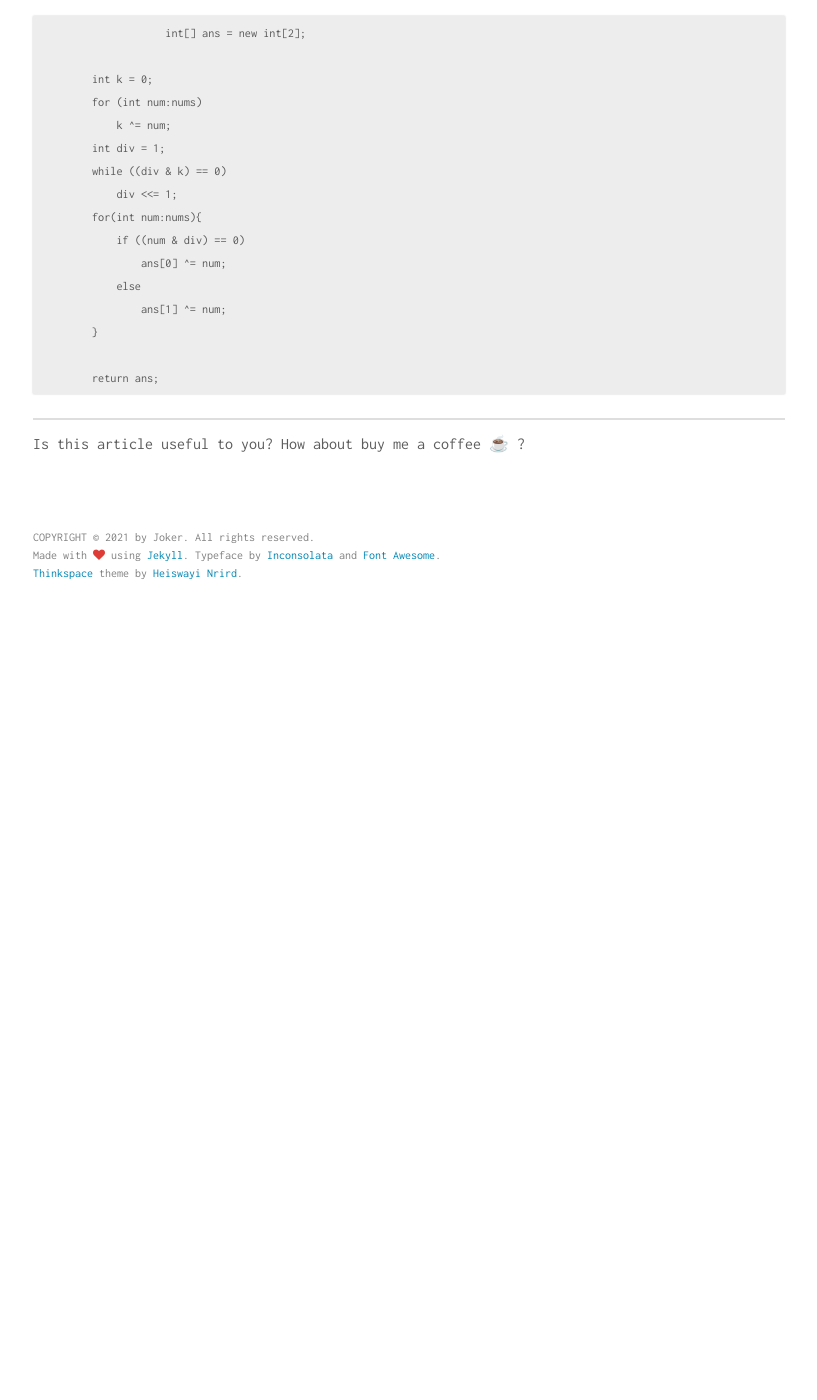
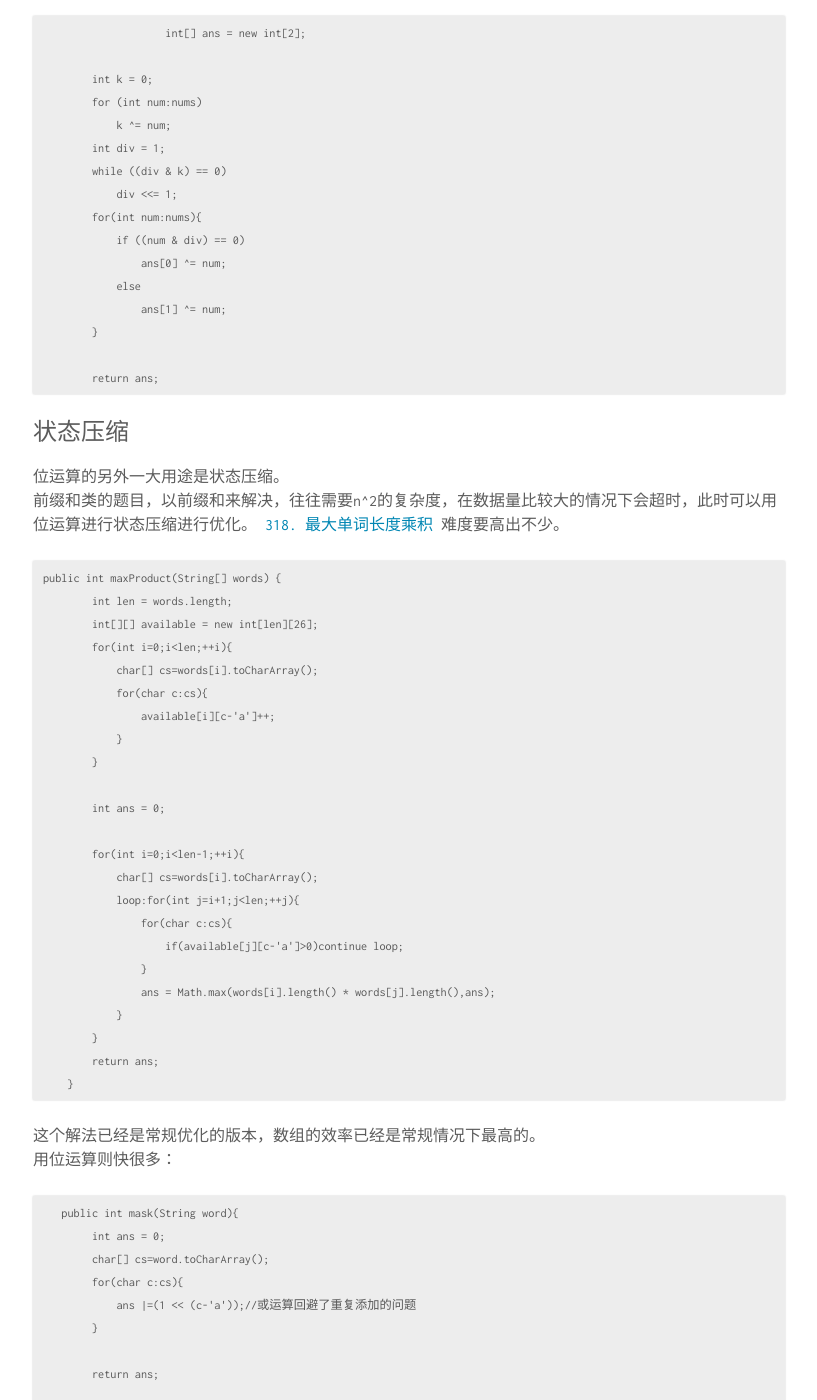
Before and after one commit to rongjoker/rongjoker.github.io, a Jekyll site: the page built from _posts/2021-05-18-algorithem10bit.md, in a window 1280 px wide and 1400 px high, scrolled down 662 px. Shown: the whole window, without its empty margins (231-1048 px from the left). Built offline with Jekyll 4.4.1, drawn with Linux system fonts in a browser that asks for light colours; comment, search, counter and statistics services are not loaded; before the commit the page ends 1292 px from its top, so only the background shows below that; some of the changed text lies outside the part shown.

Commit message:
fix bugs

````diff
--- a/_posts/2021-05-18-algorithem10bit.md
+++ b/_posts/2021-05-18-algorithem10bit.md
@@ -1,6 +1,6 @@
 ---
 layout: post
-title: 算法笔记(十):数字时代的本质即位运算
+title: 算法笔记(十):位运算与状态压缩
 ---
 
 ### 位运算
@@ -28,3 +28,96 @@ leetcode各种系列中，以`只出现一次的数字`系列最鲜为人知。
 
         return ans;
 ```
+
+### 状态压缩
+位运算的另外一大用途是状态压缩。<br>
+前缀和类的题目，以前缀和来解决，往往需要n^2的复杂度，在数据量比较大的情况下会超时，此时可以用位运算进行状态压缩进行优化。
+[318. 最大单词长度乘积](https://leetcode-cn.com/problems/maximum-product-of-word-lengths/) 难度要高出不少。<br>
+
+```
+public int maxProduct(String[] words) {
+        int len = words.length;
+        int[][] available = new int[len][26];
+        for(int i=0;i<len;++i){
+            char[] cs=words[i].toCharArray();
+            for(char c:cs){
+                available[i][c-'a']++;
+            }
+        }
+
+        int ans = 0;
+
+        for(int i=0;i<len-1;++i){
+            char[] cs=words[i].toCharArray();
+            loop:for(int j=i+1;j<len;++j){
+                for(char c:cs){
+                    if(available[j][c-'a']>0)continue loop;
+                }
+                ans = Math.max(words[i].length() * words[j].length(),ans);
+            }
+        }
+        return ans;
+    }
+```
+
+这个解法已经是常规优化的版本，数组的效率已经是常规情况下最高的。<br>
+用位运算则快很多：
+
+```
+   public int mask(String word){
+        int ans = 0;
+        char[] cs=word.toCharArray();
+        for(char c:cs){
+            ans |=(1 << (c-'a'));//或运算回避了重复添加的问题
+        }
+
+        return ans;
+
+    }
+
+
+    public int maxProductBit(String[] words) {
+        int len = words.length;
+        int[] available = new int[len];
+        for(int i=0;i<len;++i)available[i] = mask(words[i]);
+
+        int ans = 0;
+
+        for(int i=0;i<len-1;++i){
+            for(int j=i+1;j<len;++j){
+                if((available[i] & available[j]) >0) continue;//与运算判断重复
+                ans = Math.max(words[i].length() * words[j].length(),ans);
+            }
+        }
+        return ans;
+    }
+
+```
+
+[1915. 最美子字符串的数目](https://leetcode-cn.com/problems/number-of-wonderful-substrings/) 则是状态压缩的更好运用。这个题目用传统的前缀和会超时，必须进行位运算优化:<br>
+
+```
+ public long wonderfulSubstringsZip(String word) {
+         int len = word.length();
+         if(len==1)return 1;
+         long ans = 0;
+         int mask = 0;
+
+         long[] freq = new long[1 << 10];
+         freq[0] = 1;//相当于偶数初始化有1个
+
+         char[] chars = word.toCharArray();
+         for (int i = 0; i < len; i++) {
+             mask ^= (1<<(chars[i]-'a'));//之前如果是奇数则现在变偶数
+             ans += freq[mask];//之前的奇偶性完全一样的数量，即偶数（奇数-奇数=偶数；偶数-偶数=偶数）,偶数为0
+             for (int j = 0; j < 10; j++) {
+                 ans += freq[mask ^ (1 << j)];//之前奇偶性差距一个的数量，允许差距1个
+             }
+             freq[mask]++;
+
+         }
+         return ans;
+     }
+
+```
+同样的题目也有: [1542. 找出最长的超赞子字符串](https://leetcode-cn.com/problems/find-longest-awesome-substring/)
````
Also changed, not shown: _posts/2021-04-22-algorithem9backtrack.md (added, +132 -0 lines), _posts/2021-04-22-algorithem9stupid.md (deleted, +0 -18 lines), _posts/2021-07-02-recentBooks.md (added, +32 -0 lines).
